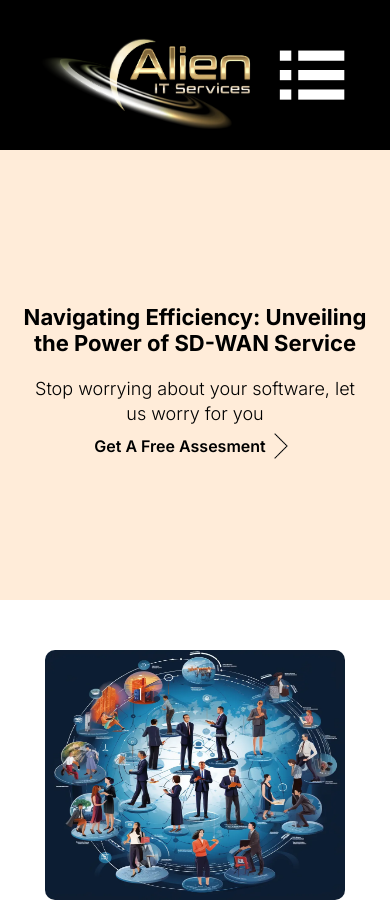
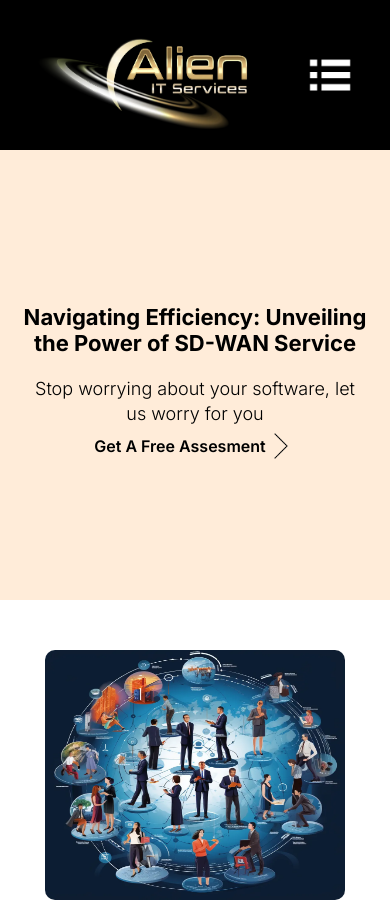
Before and after one commit to AlienServices/AlienIT, a Next.js app: page /wan in a window 390 px wide. Shown: the top 902 px of the page. Built offline with nearby package versions, Linux system fonts and the light colour scheme.

Commit message:
finished basically

```diff
--- a/src/app/components/header.js
+++ b/src/app/components/header.js
@@ -3,14 +3,14 @@ import Image from "next/image";
 import Link from "next/link";
 import React, { useRef, useLayoutEffect, useState, useEffect } from "react";
 import { useRouter } from "next/navigation";
-import Dropdown from "../dropdown/page";
+import Dropdown from "../dropdown/Data";
 
 export default function Header() {
   const [menu, setMenu] = useState(true);
   const router = useRouter();
   return (
     <div className={styles.center}>
-      <Dropdown toggle={menu} />
+      <Dropdown toggle={menu}/>
       <div className={styles.row}>
         <div className={styles.imageContainerSmall}>
           <Link href="/">
--- a/src/app/dropdown/Data.js
+++ b/src/app/dropdown/Data.js
@@ -23,6 +23,7 @@ export default function Dropdown(props) {
       setDisplay(true);
     }
   }, [props.toggle]);
+  console.log(props, "this is props")
   return (
     <div className={styles.dropdown}>
       <div style={{ opacity: display ? "0" : "1" }} className={styles.box}>
--- a/src/app/dropdown/page.js
+++ b/src/app/dropdown/page.js
@@ -1,11 +1,11 @@
-import Data from './data'
+import Data from './Data'
 // export const metadata = {
 //   title: 'Get a Quote for High-Quality New and Refurbished Copiers | Copiers Utah',
 //   description: 'Looking for a high-quality copier for your office? Copiers Utah offers a range of advanced copy machines for sale, including new and refurbished options. Fill out our easy form to get a personalized quote today',
 // }
-const dropdown = () => {
+const dropdown = (props) => {
  return (
-    <Data />
+    <Data toggle={props.toggle} />
   )
 }
 
--- a/src/app/styles/dropdown.module.css
+++ b/src/app/styles/dropdown.module.css
@@ -14,7 +14,6 @@
     padding: 20px;
     color: white;
     padding-top: 70px;
-    opacity: 0;
     width: 100vw;
     transition: all .4s ease-in-out;
 
--- a/src/app/styles/page.module.css
+++ b/src/app/styles/page.module.css
@@ -365,7 +365,7 @@
 .center {
   height: 150px;
   display: flex;
-  justify-content: center;
+  justify-content: space-evenly;
   align-items: center;
   background-color: black;
   color: white;
@@ -638,8 +638,8 @@
   }
   .burgerContainer{
     position: relative;
-    height: 80px;
-    width: 80px;
+    height: 50px;
+    width: 50px;
     cursor: pointer;
     display: flex;
   }
```
Also changed, not shown: src/app/Data.js (+1 -1 lines).
